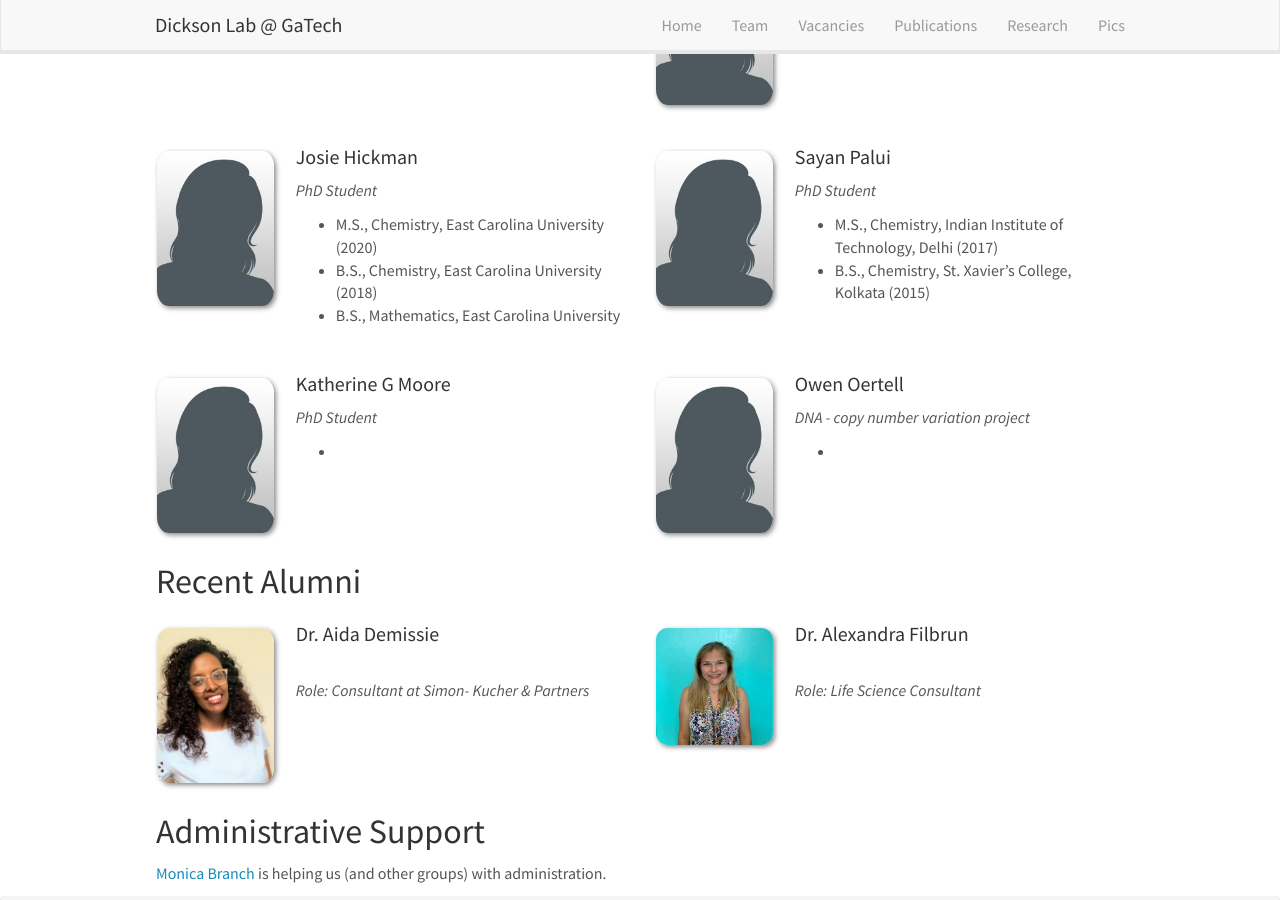
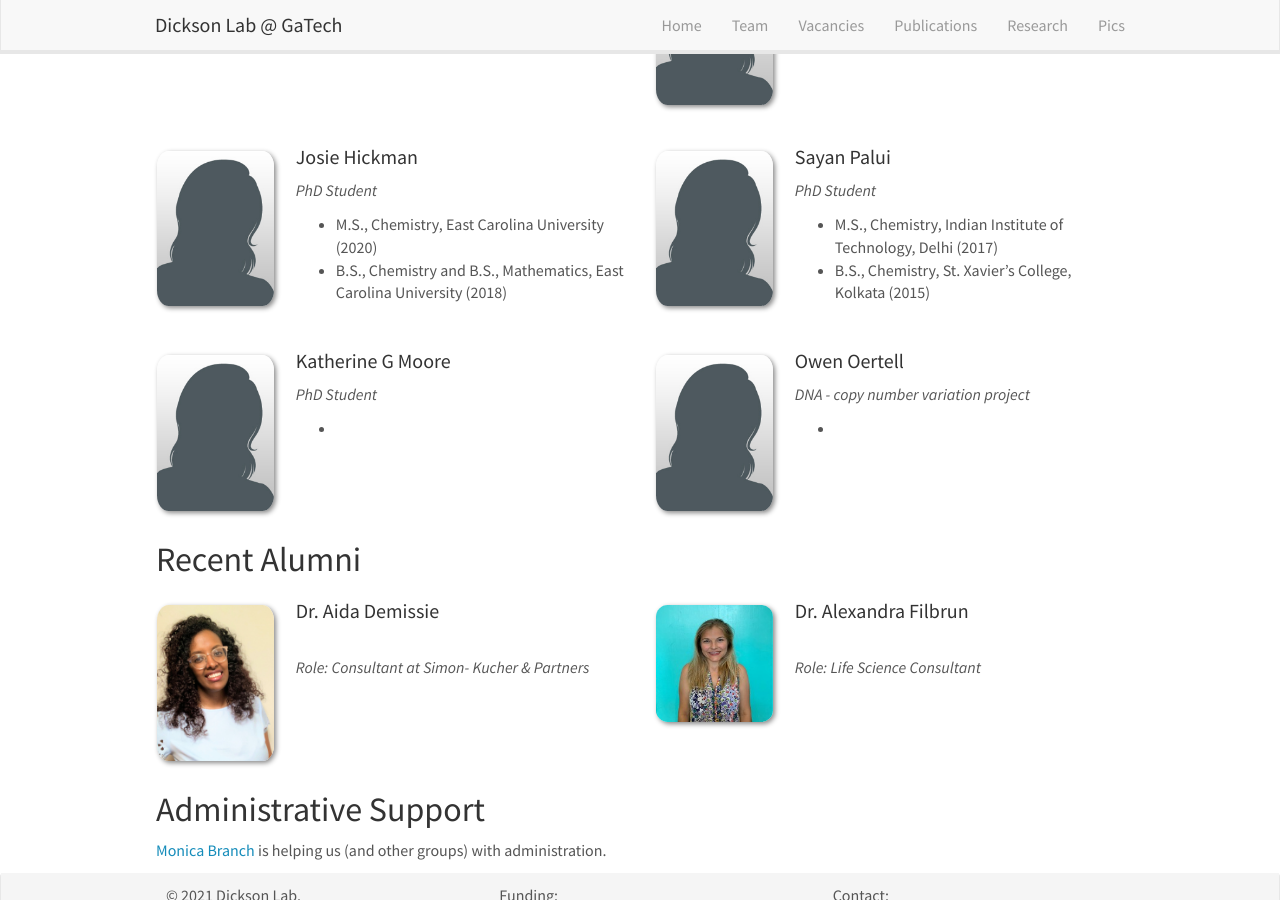
Before and after one commit to DicksonLabPage/GroupPage, a Jekyll site: the page built from _pages/team.md, in a window 1280 px wide and 900 px high, scrolled down 696 px. Built offline with Jekyll 4.4.1, drawn with Linux system fonts in a browser that asks for light colours; nearby versions of some CDN libraries.

Commit message:
make Josie's info more organized

```diff
--- a/_data/team_members.yml
+++ b/_data/team_members.yml
@@ -58,10 +58,10 @@
   photo: blankpic.jpg
   info: PhD Student
   email: jhickman33@gatech.edu
-  number_educ: 3
+  number_educ: 2
   education1: M.S., Chemistry, East Carolina University (2020)
-  education2: B.S., Chemistry, East Carolina University (2018)
-  education3: B.S., Mathematics, East Carolina University
+  education2: B.S., Chemistry and B.S., Mathematics, East Carolina University (2018)
+  education3:
 
 - name: Sayan Palui
   photo: blankpic.jpg
```
